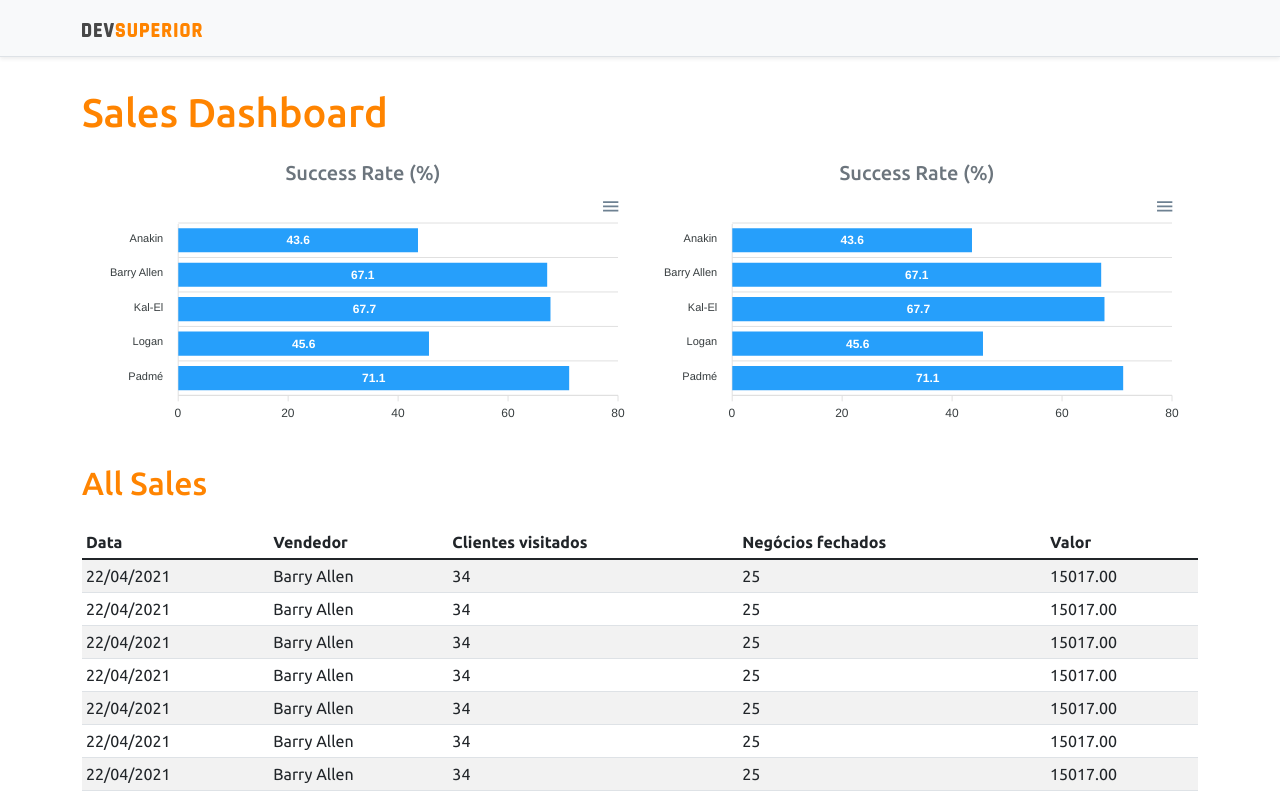
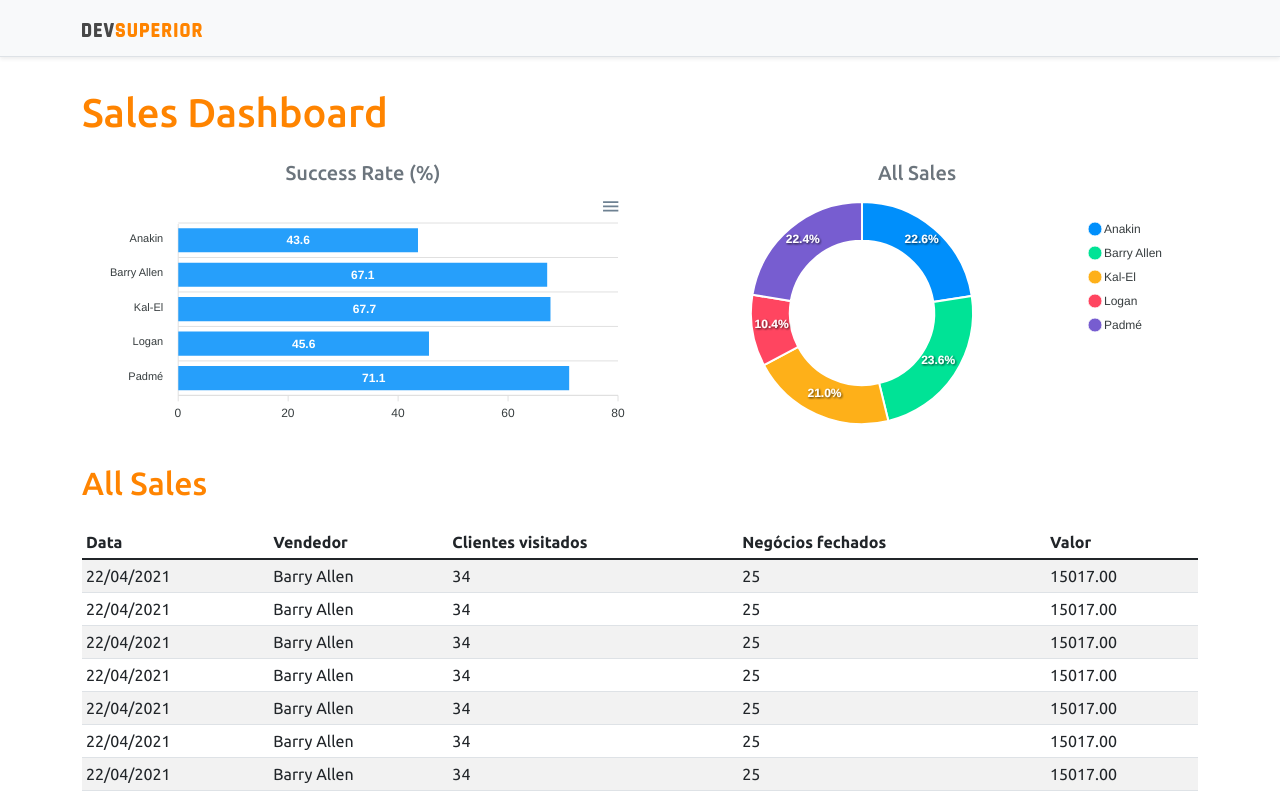
Before and after one commit to emigoulart/project-sds4, a React (Create React App) app in the folder frontend/: page / in a window 1280 px wide. Shown: the top 798 px of the page. Built offline with nearby package versions, Linux system fonts and the light colour scheme.

Commit message:
Static DonutChart

```diff
--- a/frontend/src/App.tsx
+++ b/frontend/src/App.tsx
@@ -1,5 +1,6 @@
 import BarChart from "components/BarChart";
 import DataTable from "components/DataTable";
+import DonutChart from "components/DonutChart";
 import NavBar from "components/NavBar";
 import Footer from "components/NavBar/Footer";
 
@@ -17,8 +18,8 @@ function App() {
           </div>
 
           <div className="col-sm-6">
-            <h5 className="text-center text-secondary">Success Rate (%)</h5>
-            <BarChart />
+            <h5 className="text-center text-secondary">All Sales</h5>
+            <DonutChart />
           </div>
         </div>
 
--- /dev/null
+++ b/frontend/src/components/DonutChart/index.tsx
@@ -0,0 +1,27 @@
+
+import Chart from 'react-apexcharts'
+
+const DonutChart = () => {
+
+    const mockData = {
+        series: [477138, 499928, 444867, 220426, 473088],
+        labels: ['Anakin', 'Barry Allen', 'Kal-El', 'Logan', 'Padmé']
+    }
+
+    const options = {
+        legend: {
+            show: true
+        }
+    }
+
+    return (
+     <Chart
+     options={{ ...options, labels: mockData.labels}}
+     series={mockData.series}
+     type= "donut"
+     height="240"
+     />
+    );
+}
+
+export default DonutChart;
```
